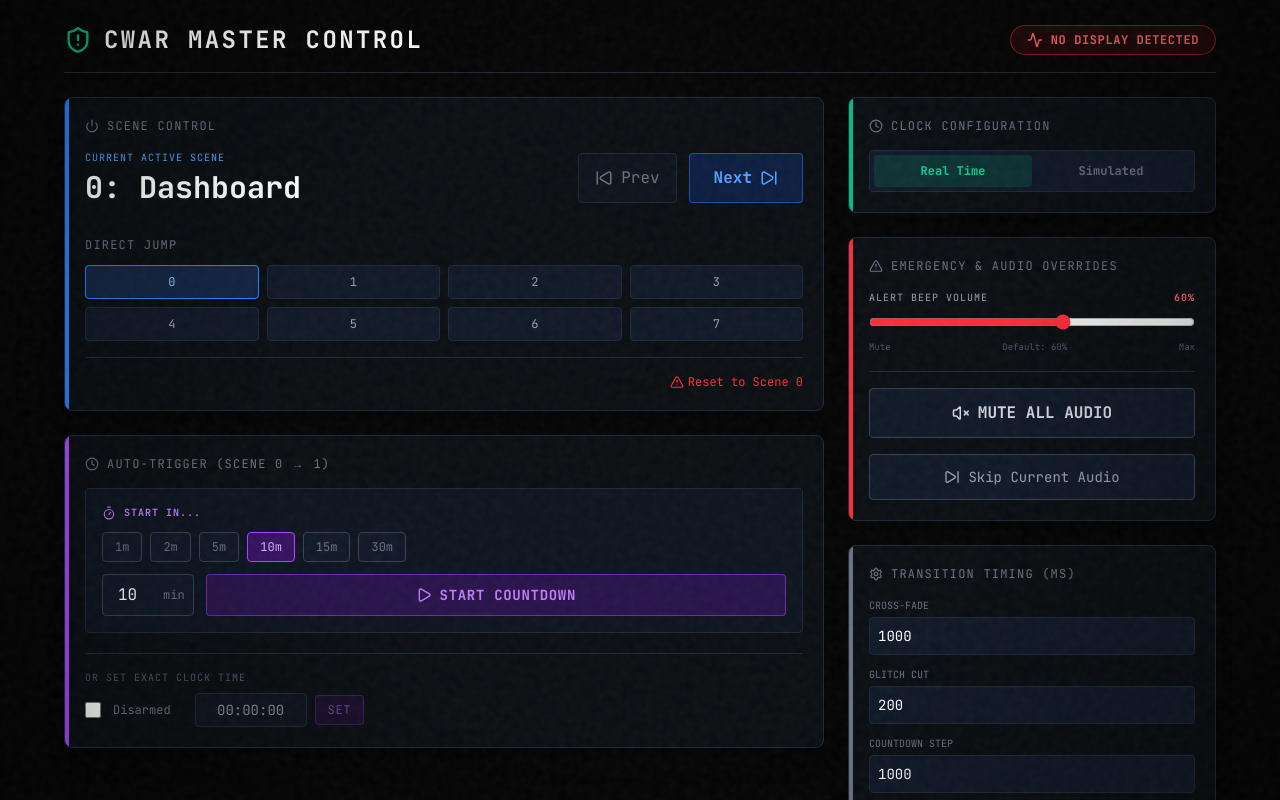
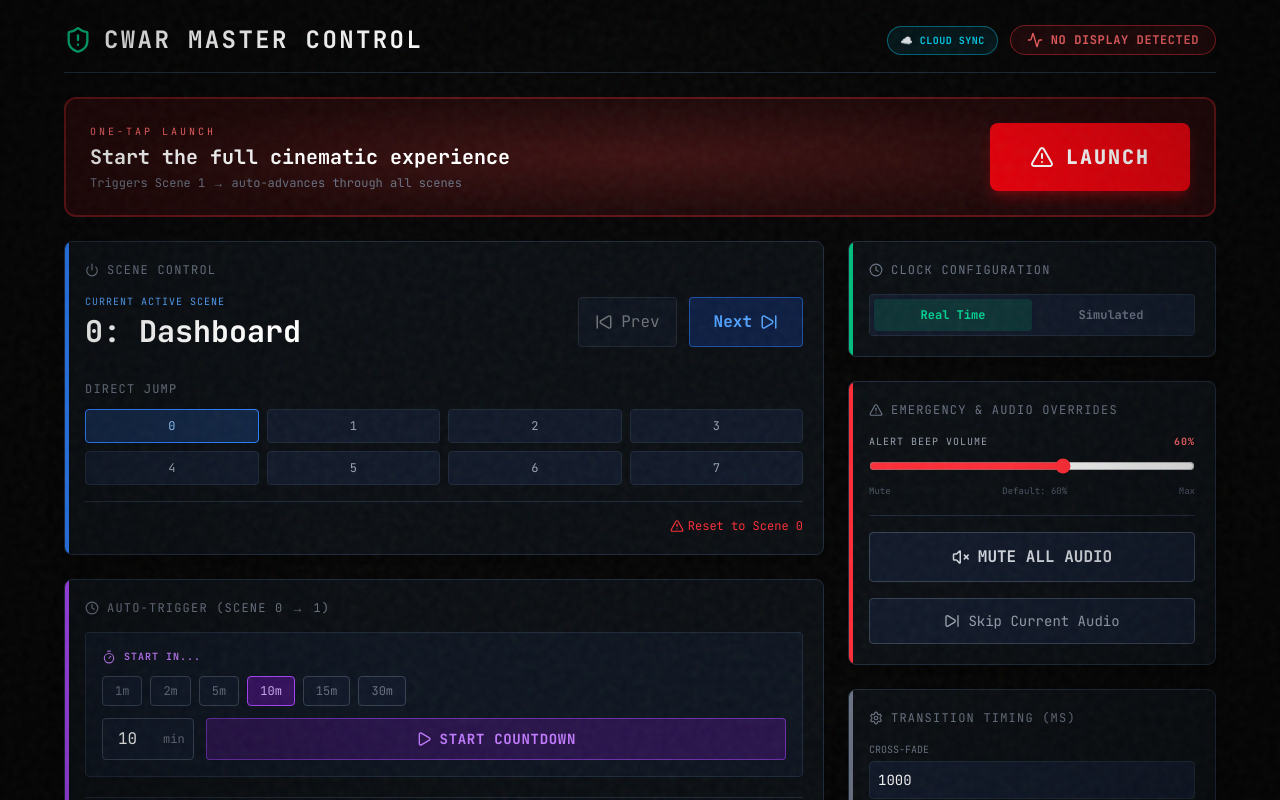
Before and after one commit to vibcodingai-glitch/nikki-control-room, a Next.js app: page /admin in a window 1280 px wide. Shown: the top 800 px of the page. Built offline with nearby package versions, Linux system fonts and the light colour scheme; no server answers.

Commit message:
feat: Add LAUNCH button and Cloud Sync status indicator to admin

```diff
--- a/src/app/admin/page.tsx
+++ b/src/app/admin/page.tsx
@@ -128,13 +128,20 @@ export default function AdminPage() {
       <div className="max-w-6xl mx-auto space-y-6">
 
         {/* Header */}
-        <header className="flex items-center justify-between border-b border-gray-800 pb-4">
+        <header className="flex items-center justify-between border-b border-gray-800 pb-4 flex-wrap gap-3">
           <div className="flex items-center gap-3">
             <ShieldAlert className="text-emerald-500" size={28} />
             <h1 className="text-2xl font-bold text-white tracking-widest uppercase">CWAR Master Control</h1>
           </div>
 
-          <div className="flex items-center gap-4">
+          <div className="flex items-center gap-3 flex-wrap">
+            <div className={`flex items-center gap-2 px-3 py-1.5 rounded-full border text-[10px] font-bold uppercase tracking-wider ${
+              typeof window !== 'undefined' && process.env.NEXT_PUBLIC_SUPABASE_URL
+                ? 'border-cyan-500/50 bg-cyan-500/10 text-cyan-400'
+                : 'border-yellow-500/50 bg-yellow-500/10 text-yellow-400'
+            }`}>
+              {typeof window !== 'undefined' && process.env.NEXT_PUBLIC_SUPABASE_URL ? '☁️ Cloud Sync' : '💻 Local Only'}
+            </div>
             <div className={`flex items-center gap-2 px-4 py-1.5 rounded-full border ${isConnected ? 'border-emerald-500/50 bg-emerald-500/10 text-emerald-400' : 'border-red-500/50 bg-red-500/10 text-red-400'}`}>
               <Activity size={16} className={isConnected ? "animate-pulse" : ""} />
               <span className="text-xs font-bold uppercase tracking-wider">
@@ -143,6 +150,26 @@ export default function AdminPage() {
             </div>
           </div>
         </header>
+
+        {/* LAUNCH SEQUENCE - Big prominent button */}
+        {sceneIndex === 0 && (
+          <section className="relative overflow-hidden rounded-xl border-2 border-red-500/30 bg-gradient-to-r from-red-950/40 via-red-900/20 to-red-950/40">
+            <div className="absolute inset-0 bg-[radial-gradient(ellipse_at_center,rgba(239,68,68,0.15),transparent_70%)]" />
+            <div className="relative p-6 flex flex-col sm:flex-row items-center justify-between gap-4">
+              <div>
+                <div className="text-[10px] text-red-400 uppercase tracking-[0.3em] mb-1">One-Tap Launch</div>
+                <div className="text-lg sm:text-xl text-white font-bold">Start the full cinematic experience</div>
+                <div className="text-xs text-gray-500 mt-1">Triggers Scene 1 → auto-advances through all scenes</div>
+              </div>
+              <button
+                onClick={() => handleSceneChange(1)}
+                className="w-full sm:w-auto px-10 py-5 bg-red-600 hover:bg-red-500 active:bg-red-700 text-white font-black text-xl uppercase tracking-widest rounded-lg shadow-lg shadow-red-600/30 hover:shadow-red-500/50 transition-all duration-200 flex items-center justify-center gap-3 whitespace-nowrap"
+              >
+                <AlertTriangle size={24} /> LAUNCH
+              </button>
+            </div>
+          </section>
+        )}
 
         <div className="grid grid-cols-1 lg:grid-cols-3 gap-6">
 
```
